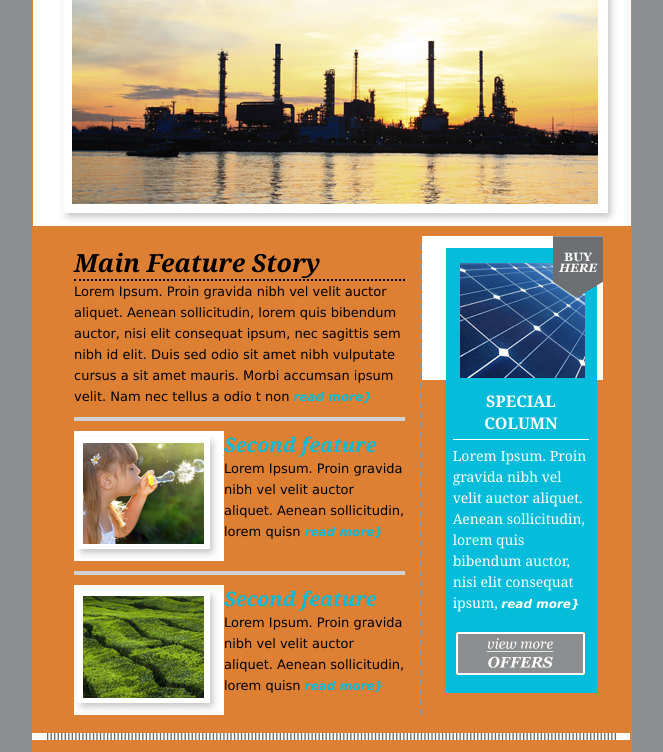
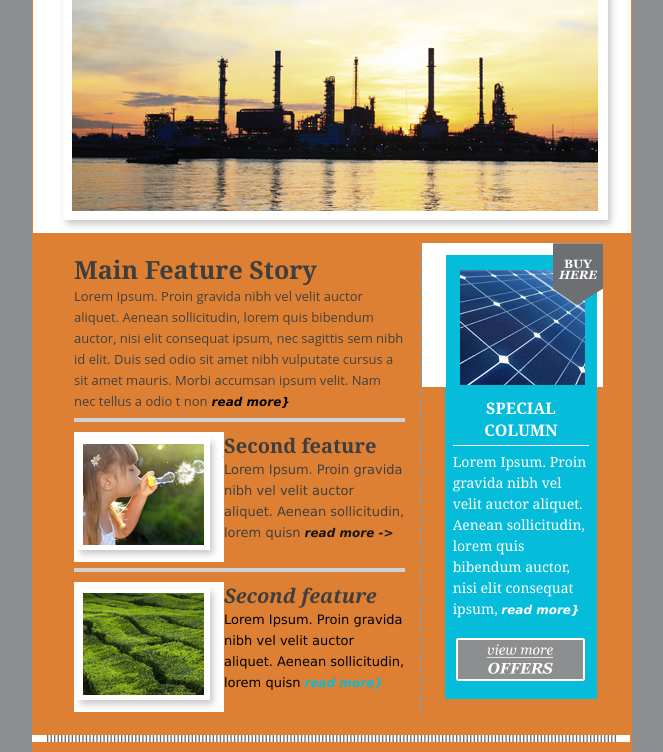
Before and after one commit to gruan/NOBE-Newsletter, a website: page newsletter/index.html in a window 1280 px wide. Shown: the part 152-904 px from the top of the page, without its empty margins (308-971 px from the left). Drawn offline with Linux system fonts and the light colour scheme.

Commit message:
Exeperimented with font styles/colors to match NOBE site

```diff
--- a/newsletter/index.html
+++ b/newsletter/index.html
@@ -1,5 +1,3 @@
-<!DOCTYPE html PUBLIC "-//W3C//DTD XHTML 1.0 Transitional//EN" "http://www.w3.org/TR/xhtml1/DTD/xhtml1-transitional.dtd">
-<html xmlns="http://www.w3.org/1999/xhtml">
 <div class="container">
 <head>
 <meta http-equiv="Content-Type" content="text/html; charset=utf-8" />
@@ -33,10 +31,10 @@
             </table></td>
         </tr>
          <tr>
-          <td align="center"><font style="font-family:'Myriad Pro', Helvetica, Arial, sans-serif; color:#68696a; font-size:36px; text-transform:uppercase"><strong>N E W S L E T T E R</strong></font></td>
+          <td align="center"><font style="font-family:'Open Sans', sans-serif; color:#4e4e4e; font-size:36px; text-transform:uppercase"><strong>N E W S L E T T E R</strong></font></td>
         </tr>
         <tr>
-          <td align="center"><a href= "http://yourlink" target="_blank"><img src="images/PROMO-GREEN2_02.jpg" alt="" width="598" height="249" border="0"/></a></td>
+          <td align="center"><a href= "http://yourlink" target="_blank"><img src="images/PROMO-GREEN2_02.jpg" alt="" width="598" height="249" border="0; color:#4e4e4e"/></a></td>
         </tr>
         <tr>
           <td><table width="100%" border="0" cellspacing="0" cellpadding="0">
@@ -51,10 +49,10 @@
                       <tr>
                         <td width="95%"><table width="100%" border="0" cellspacing="0" cellpadding="0">
                           <tr>
-                            <td height="35" align="left" valign="middle" style="border-bottom:2px dotted #000000"><font style="font-family: Georgia, 'Times New Roman', Times, serif; color:#000000; font-size:25px"><strong><em>Main Feature Story</em></strong></font></td>
+                            <td height="35" align="left" valign="middle" style="border-bottom:0px dotted #000000"><font style="font-family: 'Georgia', Times, serif; color:#3e3e3e; font-size:25px"><strong>Main Feature Story</strong></font></td>
                           </tr>
                           <tr>
-                            <td align="left" valign="top"><font style="font-family: Verdana, Geneva, sans-serif; color:#000000; font-size:13px; line-height:21px">Lorem Ipsum. Proin gravida nibh vel velit auctor aliquet. Aenean sollicitudin, lorem quis bibendum auctor, nisi elit consequat ipsum, nec sagittis sem nibh id elit. Duis sed odio sit amet nibh vulputate cursus a sit amet mauris. Morbi accumsan ipsum velit. Nam nec tellus a odio t non</font> <font style="font-family:Verdana, Geneva, sans-serif; color:#05bcda; font-size:12px; line-height:20px"><a href= "http://yourlink" style="color:#05bcda; text-decoration:none"><strong><em>read more} </em></strong></a></font></td>
+                            <td align="left" valign="top"><font style="font-family: 'Open Sans', sans-serif; color:#404040; font-size:13px; line-height:21px">Lorem Ipsum. Proin gravida nibh vel velit auctor aliquet. Aenean sollicitudin, lorem quis bibendum auctor, nisi elit consequat ipsum, nec sagittis sem nibh id elit. Duis sed odio sit amet nibh vulputate cursus a sit amet mauris. Morbi accumsan ipsum velit. Nam nec tellus a odio t non</font> <font style="font-family:Verdana, Geneva, sans-serif; color:#05bcda; font-size:12px; line-height:20px"><a href= "http://yourlink" style="color:#000000; text-decoration:none"><strong><em>read more} </em></strong></a></font></td>
                           </tr>
                           <tr>
                             <td><table width="100%" border="0" cellspacing="0" cellpadding="0">
@@ -70,8 +68,8 @@
                             <td><table width="100%" border="0" cellspacing="0" cellpadding="0">
                               <tr>
                                 <td width="43%"><img src="images/NEWSLETTER GREEN01.jpg" width="150" height="130" border="0" alt=""/></td>
-                                <td width="57%" align="left" valign="top"><font style="font-family: Georgia, 'Times New Roman', Times, serif; color:#05bcda; font-size:20px"><strong><em>Second feature</em></strong></font> <br />
-                                  <font style="font-family: Verdana, Geneva, sans-serif; color:#000000; font-size:13px; line-height:21px">Lorem Ipsum. Proin gravida nibh vel velit auctor aliquet. Aenean sollicitudin, lorem quisn</font> <font style="font-family:Verdana, Geneva, sans-serif; color:#05bcda; font-size:12px; line-height:20px"><a href= "http://yourlink" style="color:#05bcda; text-decoration:none"><strong><em>read more} </em></strong></a></font><font style="font-family: Verdana, Geneva, sans-serif; color:#000000; font-size:13px; line-height:21px">&nbsp; </font></td>
+                                <td width="57%" align="left" valign="top"><font style="font-family: 'Georgia', serif; color:#3e3e3e; font-size:20px"><strong>Second feature</strong></font> <br />
+                                  <font style="font-family: Verdana, Geneva, sans-serif; color:#404040; font-size:13px; line-height:21px">Lorem Ipsum. Proin gravida nibh vel velit auctor aliquet. Aenean sollicitudin, lorem quisn</font> <font style="font-family:Verdana, Geneva, sans-serif; color:#05bcda; font-size:12px; line-height:20px"><a href= "http://yourlink" style="color:#151515; text-decoration:none"><strong><em>read more -> </em></strong></a></font><font style="font-family: Verdana, Geneva, sans-serif; color:#000000; font-size:13px; line-height:21px">&nbsp; </font></td>
                               </tr>
                             </table></td>
                           </tr>
@@ -89,7 +87,7 @@
                             <td><table width="100%" border="0" cellspacing="0" cellpadding="0">
                               <tr>
                                 <td width="43%"><img src="images/NEWSLETTER GREEN02.jpg" width="150" height="130" border="0" alt=""/></td>
-                                <td width="57%" align="left" valign="top"><font style="font-family: Georgia, 'Times New Roman', Times, serif; color:#05bcda; font-size:20px"><strong><em>Second feature</em></strong></font> <br />
+                                <td width="57%" align="left" valign="top"><font style="font-family: 'Georgia', serif; color:#3e3e3e; font-size:20px"><strong><em>Second feature</em></strong></font> <br />
                                   <font style="font-family: Verdana, Geneva, sans-serif; color:#000000; font-size:13px; line-height:21px">Lorem Ipsum. Proin gravida nibh vel velit auctor aliquet. Aenean sollicitudin, lorem quisn</font> <font style="font-family:Verdana, Geneva, sans-serif; color:#05bcda; font-size:12px; line-height:20px"><a href= "http://yourlink" style="color:#05bcda; text-decoration:none"><strong><em>read more} </em></strong></a></font><font style="font-family: Verdana, Geneva, sans-serif; color:#000000; font-size:13px; line-height:21px">&nbsp; </font></td>
                               </tr>
                             </table></td>
```
